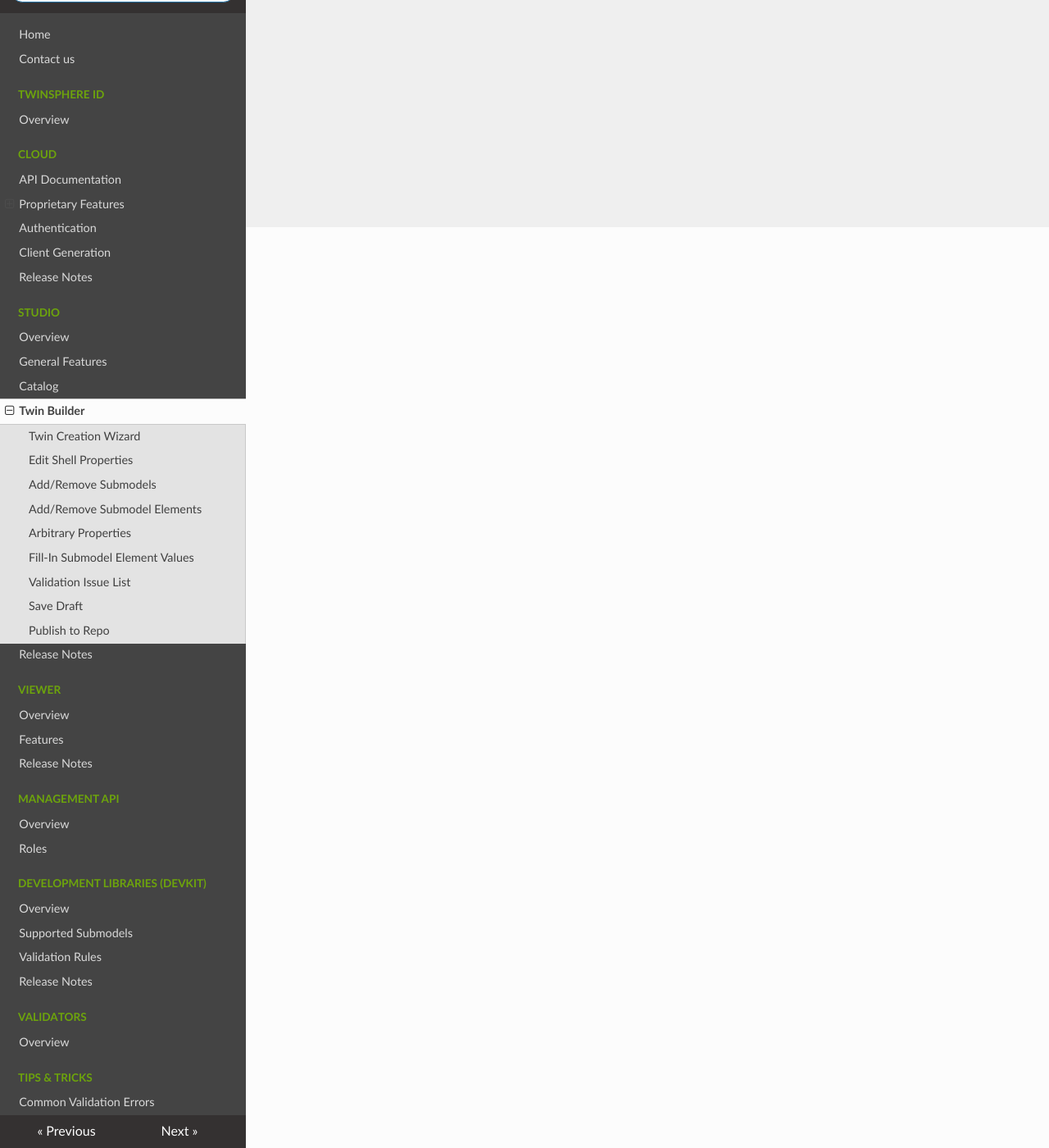
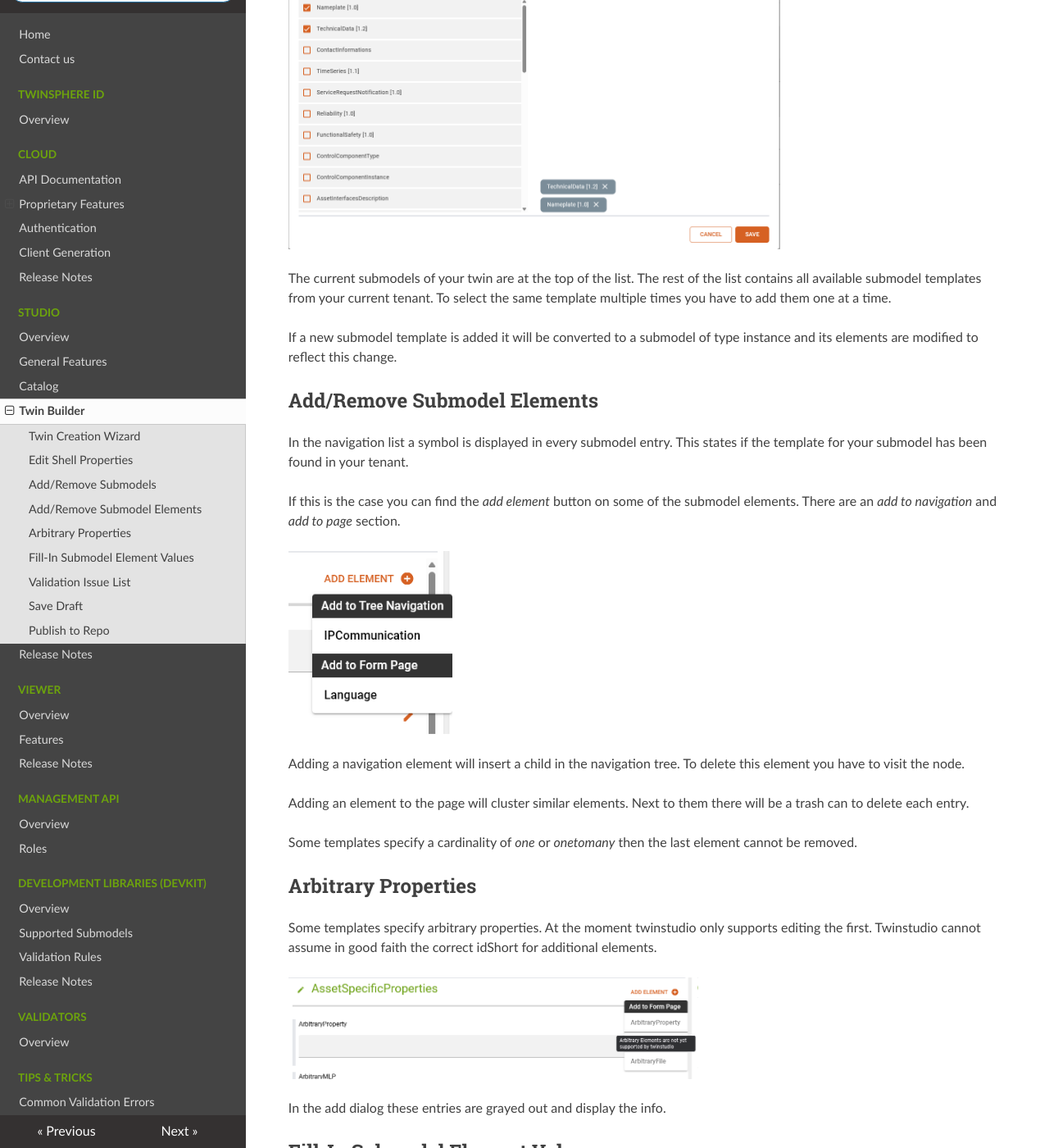
Before and after one commit to twinsphere/twinsphere.github.io, an MkDocs documentation site: the page built from docs/studio-twin-builder.md, in a window 1280 px wide and 1400 px high, scrolled down 1123 px. Shown: the whole window at 82% size. Built offline with MkDocs 1.6.1, drawn with Linux system fonts in a browser that asks for light colours; nearby versions of some CDN libraries; some of the changed text lies outside the part shown.

Commit message:
feat(studio): describe twin builder functionality

```diff
--- a/docs/studio-twin-builder.md
+++ b/docs/studio-twin-builder.md
@@ -10,16 +10,67 @@
 
 ## Edit Shell Properties
 
+![Edit Shell Properties](img/twinstudio_shellproperties.png){: width='600' }
+
+If you want to edit properties (*asset kind, global asset id and specif asset ids*) of your shell the editing has to be unlocked.
+
+![Add Specific Asset Ids](img/twinstudio_shellproperties_addremove.png){: width='200' }
+
+Via the dropdown you can add specific asset ids, if the editing has been enabled.
+
+The asset type of the shell is shown in the row below these properties.
+If the url points to an existing twin in your current tenant, a link to it will be displayed.
+
 ## Add/Remove Submodels
+
+The Submodels of your currently opened twin can be edited via the *edit submodel* button in the top right corner.
+
+![Edit Submodels dialog](img/twinstudio_addremove_submodels.png){: width='600' }
+
+The current submodels of your twin are at the top of the list.
+The rest of the list contains all available submodel templates from your current tenant.
+To select the same template multiple times you have to add them one at a time.
+
+If a new submodel template is added it will be converted to a submodel of type instance
+ and its elements are modified to reflect this change.
 
 ## Add/Remove Submodel Elements
 
+In the navigation list a symbol is displayed in every submodel entry.
+ This states if the template for your submodel has been found in your tenant.
+
+If this is the case you can find the *add element* button on some of the submodel elements.
+ There are an *add to navigation* and *add to page* section.
+
+![Add SME Dialog](img/twinstudio_addremove_sme.png){: width='200' }
+
+Adding a navigation element will insert a child in the navigation tree. To delete this element you have to visit the node.
+
+Adding an element to the page will cluster similar elements. Next to them there will be a trash can to delete each entry.
+
+Some templates specify a cardinality of *one* or *onetomany* then the last element cannot be removed.
+
 ## Arbitrary Properties
+
+Some templates specify arbitrary properties. At the moment twinstudio only supports editing the first.
+ Twinstudio cannot assume in good faith the correct idShort for additional elements.
+
+![Arbitray Properties Add Dialog](img/twinstudio_arbitrary.png){: width='500' }
+
+In the add dialog these entries are grayed out and display the info.
 
 ## Fill-In Submodel Element Values
 
 ## Validation Issue List
 
+![Validation Issue List](img/twinstudio_issuelist_withpath.png){: width='300' }
+
+After each value change your twin gets validated. The count of issues will be displayed atop of the list.
+
+The errors are grouped by their path which can be displayed with the show issue path toggle.
+
+Clicking on an issue will navigat you to the element and the edit mode will be opened.
+
 ## Save Draft
 
 ## Publish to Repo
```
Also changed, not shown: README.md (+2 -2 lines), docs/cloud-file-filter-queries.md (line endings or trailing spaces), docs/cloud-release-notes.md (line endings or trailing spaces), docs/img/twinstudio_addremove_sme.png (added), docs/img/twinstudio_addremove_submodels.png (added), docs/img/twinstudio_arbitrary.png (added), docs/img/twinstudio_issuelist_withpath.png (added), docs/img/twinstudio_shellproperties.png (added), docs/img/twinstudio_shellproperties_addremove.png (added), docs/studio-catalog.md (line endings or trailing spaces), docs/studio-general-features.md (line endings or trailing spaces), docs/studio-overview.md (line endings or trailing spaces), mlc_config.json (line endings or trailing spaces), 1 other file.
